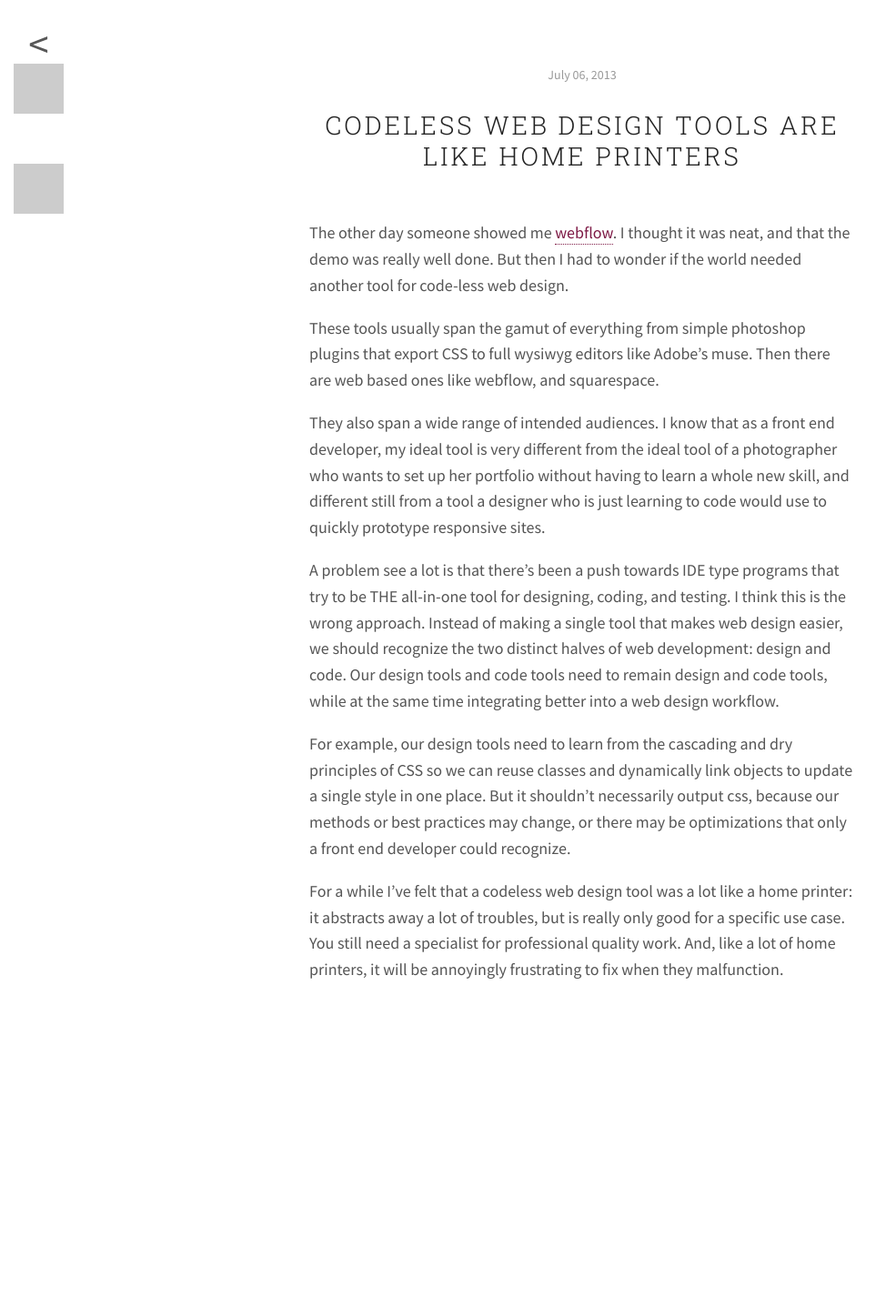
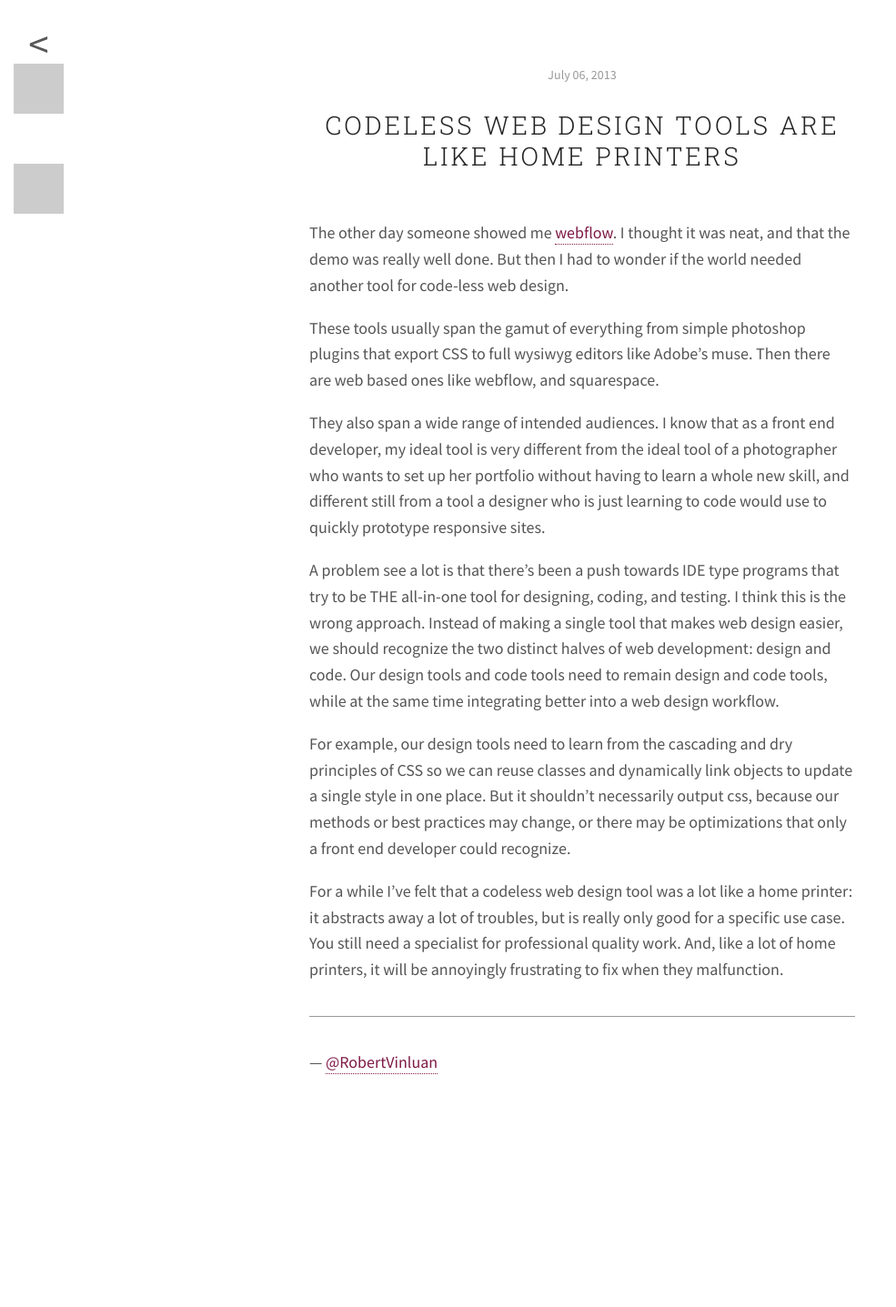
Before and after one commit to rvinluan/rvinluan.github.io, a Jekyll site: the page built from _posts/2013-07-06-about-tools.md, in a window 1280 px wide. Shown: the whole page at 91% size, without its empty margins (0-985 px from the left). Built offline with Jekyll 4.4.1, drawn with Linux system fonts in a browser that asks for light colours; nearby versions of some CDN libraries; before the commit the page ends 1281 px from its top, so only the background shows below that.

Commit message:
added signature

```diff
--- a/_layouts/post.html
+++ b/_layouts/post.html
@@ -20,4 +20,7 @@ layout: default
 		<h2>{{ page.subtitle }}</h2>
     {% endunless %}
 	{{ content }}
+	<div class="sig">
+		<p>&mdash; <a href="https://twitter.com/RobertVinluan">@RobertVinluan</a></p>
+	</div>
 </div>
--- a/css/single.css
+++ b/css/single.css
@@ -176,6 +176,12 @@ body {
 	text-decoration: line-through;
 }
 
+.sig {
+	margin-top: 2em;
+	border-top: 1px solid #999;
+	padding: 2em 0;
+}
+
 @media (max-width: 750px) {
 	#topBar {
 		position: absolute;
```
